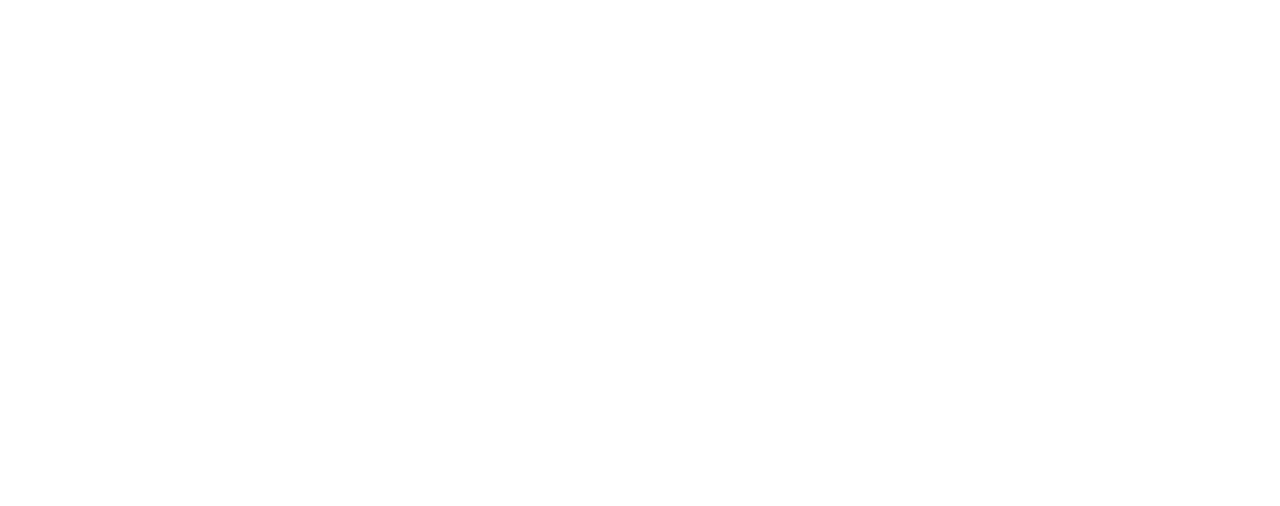
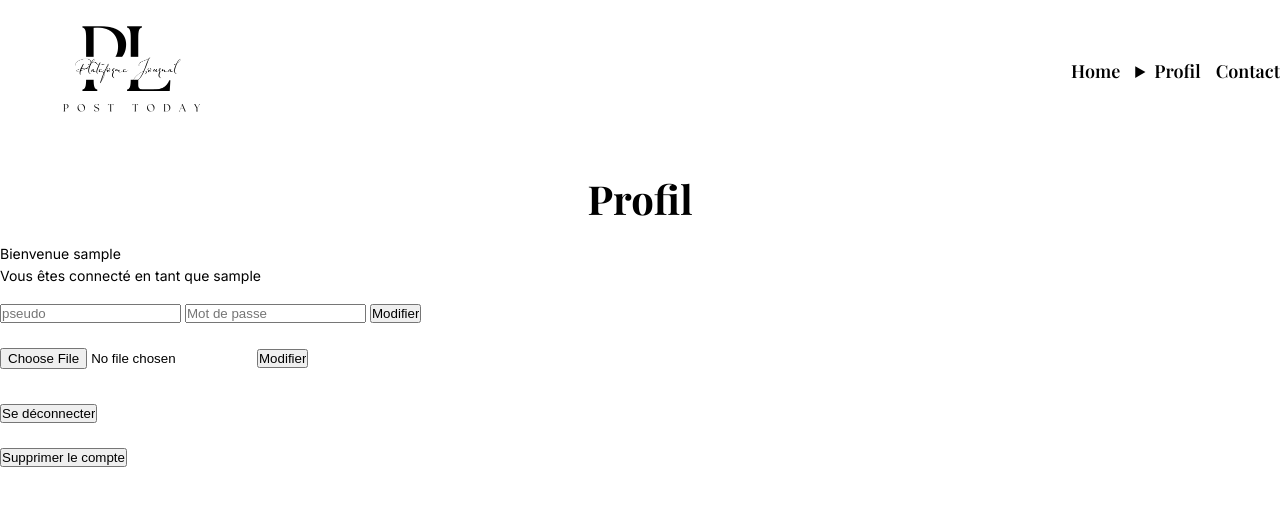
Before and after one commit to Manonsigilla/CMS-en-PHP, a PHP site: page /profil.php in a window 1280 px wide. Before the commit the part shown is empty. Shown: the top 506 px of the page. Run offline with PHP 8.4, Linux system fonts and the light colour scheme; the visitor is signed in with stand-in values (Sample User, id 1); data that the repository does not hold is empty.

Commit message:
Page profil configurée

```diff
--- a/components/header.php
+++ b/components/header.php
@@ -84,11 +84,11 @@
     <nav>
         <ul>
             <li><a href="../creationCMS/index.php">Home</a></li>
-            <?php if (isset($_SESSION['id_user'])) : ?>
+            <?php if (isset($_SESSION['pseudo'])) : ?>
                 <li>
                     <details>
                         <summary class="summary-login">Profil</summary>
-                        <ul>
+                        <ul class="form-login">
                             <li><a href="profil.php">Profil</a></li>
                             <li><a href="deconnexion.php">Déconnexion</a></li>
                         </ul>
@@ -100,7 +100,7 @@
                 <form action="profil.php" method="post" class="form-login">
                     <input type="text" name="username" placeholder="pseudo">
                     <input type="password" name="pass" placeholder="Mot de passe">
-                    <input type="submitConnection" name="submit" value="Se connecter">
+                    <input type="submit" name="submitConnection" value="Se connecter">
                 </form>
                 <?php if (isset($errorMessage)) : ?>
                     <p><?php echo $errorMessage; ?></p>
--- a/profil.php
+++ b/profil.php
@@ -0,0 +1,52 @@
+<?php
+session_start();
+?>
+
+<!DOCTYPE html>
+<html lang="fr">
+<head>
+    <meta charset="UTF-8">
+    <meta name="viewport" content="width=device-width, initial-scale=1.0">
+    <link rel="stylesheet" href="styles/style.css">
+    <title>Profil</title>
+</head>
+<body>
+<?php
+    //insertion du header
+    include_once('components/header.php');
+?>
+<main>
+    <div class="page-profil">
+        <h1>Profil</h1>
+        <p>Bienvenue <?php echo $_SESSION['pseudo']; ?></p>
+        <p>Vous êtes connecté en tant que <?php echo $_SESSION['pseudo']; ?></p>
+        <section class="profil-content">
+            <section class="profil profil-change">
+                <!-- // on propose de modifier le pseudo, le mot de passe ou l'avatar -->
+                <form action="profil.php" method="post" class="form-profil">
+                    <input type="text" name="pseudo" placeholder="pseudo">
+                    <input type="password" name="pass" placeholder="Mot de passe">
+                    <input type="submit" name="submit" value="Modifier">
+                </form>
+                <form action="profil.php" method="post" enctype="multipart/form-data" class="form-profil">
+                    <input type="file" name="avatar" id="avatar">
+                    <input type="submit" name="submit" value="Modifier">
+                </form>
+            </section>
+            <!-- on propose de se déconnecter -->
+            <section class="profil">
+                <form action="profil.php" method="post" class="form-profil">
+                    <input type="submit" name="submit" value="Se déconnecter">
+                </form>
+            </section>
+            <section class="profil">
+                <!-- // on propose de supprimer le compte -->
+                <form action="profil.php" method="post" class="form-profil">
+                    <input type="submit" name="submit" value="Supprimer le compte">
+                </form>
+            </section>
+        </section>
+    </div>
+</main>
+</body>
+</html>
--- a/styles/style.css
+++ b/styles/style.css
@@ -26,6 +26,10 @@
 }
 header img {
     max-width: 50%;
+}
+p {
+    font-size: 14px;
+    font-family: Inter, sans-serif;
 }
 .form-login {
     position: absolute;
@@ -77,8 +81,36 @@
     grid-column : span 2;
     padding: 5px;
 }
+.form-inscription .errorMessage {
+    grid-column : span 2;
+    justify-self: center;
+    color: red;
+    font-size: 14px;
+    font-family: Inter, sans-serif;
+}
 .form-inscription input[type="submit"] {
     grid-column : span 2;
     justify-self: center;
     padding: 5px;
 }
+.page-profil {
+    max-width: 1440px;
+    margin: 50px auto;
+}
+.page-profil p {
+    margin-top: 5px;
+}
+.profil-content {
+    margin-top: 10px;
+    margin-bottom: 10px;
+    display: flex;
+    flex-direction: column;
+    gap: 25px;
+}
+.profil-change {
+    margin-top: 10px;
+    margin-bottom: 10px;
+    display: flex;
+    flex-direction: column;
+    gap: 25px;
+}
```
Also changed, not shown: inscription.php (+5 -5 lines).
